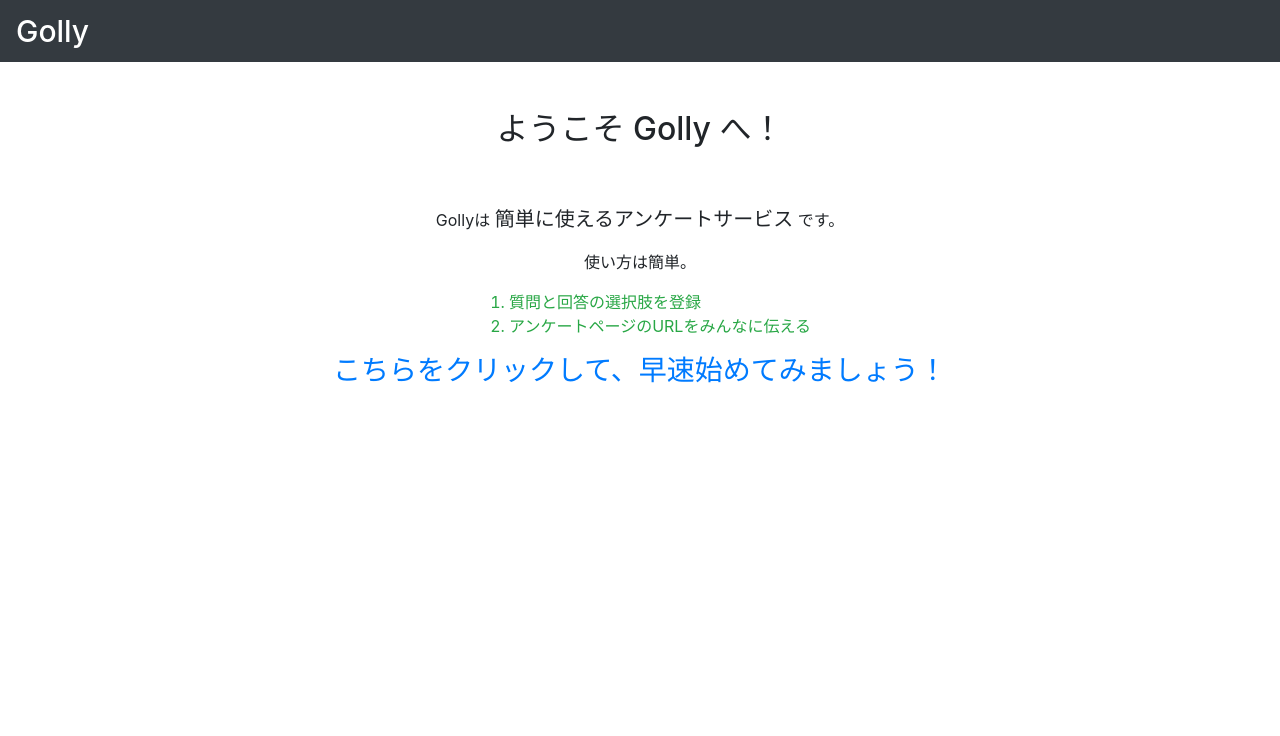
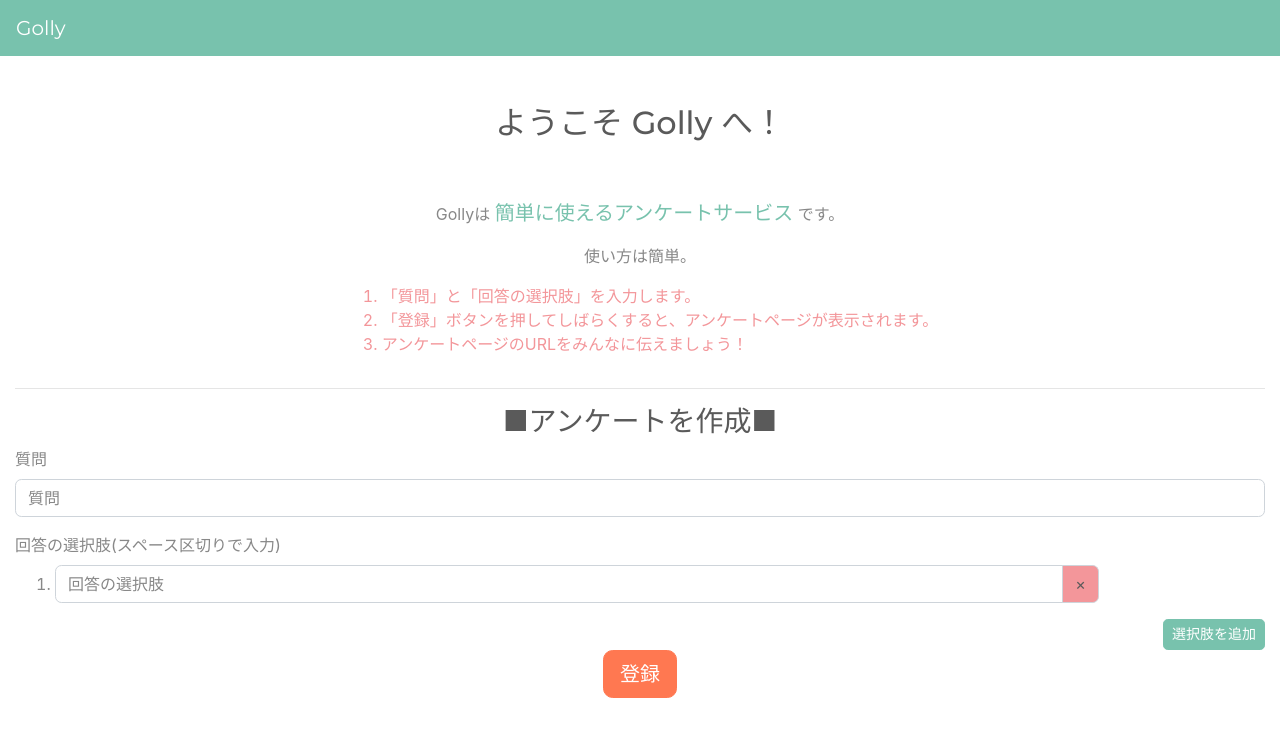
Before and after one commit to genzouw/golly, a Vue app: page / in a window 1280 px wide. Shown: the top 736 px of the page. Built offline with nearby package versions, Linux system fonts and the light colour scheme.

Commit message:
bootstrapデザインを適用.

```diff
--- a/index.html
+++ b/index.html
@@ -6,8 +6,8 @@
     <meta name="viewport" content="width=device-width, user-scalable=0, initial-scale=1.0, minimum-scale=1.0, maximum-scale=1.0" />
     <!-- Bootstrap -->
     <!-- Latest compiled and minified CSS -->
-    <link rel="stylesheet" href="https://maxcdn.bootstrapcdn.com/bootstrap/4.0.0/css/bootstrap.min.css" integrity="sha384-Gn5384xqQ1aoWXA+058RXPxPg6fy4IWvTNh0E263XmFcJlSAwiGgFAW/dAiS6JXm"
-    crossorigin="anonymous" />
+    <link rel="stylesheet" href="https://stackpath.bootstrapcdn.com/bootswatch/4.2.1/minty/bootstrap.min.css" />
+
     <!-- HTML5 Shim and Respond.js IE8 support of HTML5 elements and media queries -->
     <!-- WARNING: Respond.js doesn't work if you view the page via file:// -->
     <!--[if lt IE 9]>
--- a/src/App.vue
+++ b/src/App.vue
@@ -1,11 +1,9 @@
 <template>
   <div class="row">
     <div class="col ml-0 mr-0">
-      <nav class="navbar navbar-expand-lg navbar-dark bg-dark">
+      <nav class="navbar navbar-expand-lg navbar-dark bg-primary">
         <router-link to="/">
-          <a class="navbar-brand" href="/">
-            <h1 class="p-0 m-0" style="font-size: 1.5em;">Golly</h1>
-          </a>
+          <a class="navbar-brand" href="/">Golly</a>
         </router-link>
         <button class="navbar-toggler" type="button" data-toggle="collapse" data-target="#navbarSupportedContent" aria-controls="navbarSupportedContent" aria-expanded="false" aria-label="Toggle navigation">
         </button>
--- a/src/components/Top.vue
+++ b/src/components/Top.vue
@@ -7,41 +7,148 @@
     </div>
 
     <div class="row">
-      <div class="col d-flex justify-content-center">
-        <p>Gollyは <span class="lead">簡単に使えるアンケートサービス</span> です。</p>
+      <div class="col d-flex justify-content-center col-sm-12">
+        <p>Gollyは <span class="lead text-primary">簡単に使えるアンケートサービス</span> です。</p>
 
       </div>
-    </div>
-
-    <div class="row">
-      <div class="col d-flex justify-content-center">
+      <div class="col d-flex justify-content-center col-sm-12">
         <p>使い方は簡単。</p>
       </div>
     </div>
 
     <div class="row">
-      <div class="col d-flex justify-content-center text-success">
+      <div class="col d-flex justify-content-center text-secondary">
         <ol>
-          <li>質問と回答の選択肢を登録</li>
-          <li>アンケートページのURLをみんなに伝える</li>
+          <li>「質問」と「回答の選択肢」を入力します。</li>
+          <li>「登録」ボタンを押してしばらくすると、アンケートページが表示されます。</li>
+          <li>アンケートページのURLをみんなに伝えましょう！</li>
         </ol>
       </div>
     </div>
 
-    <div class="row">
+    <hr />
+
+    <div class="row ">
       <div class="col d-flex justify-content-center">
-        <p class="h3">
-        <router-link to="/create">こちらをクリックして、早速始めてみましょう！</router-link>
-        </p>
+        <h3>■アンケートを作成■</h3>
       </div>
     </div>
+
+    <div class="row">
+      <div class="col">
+        <div id="message" v-bind:class="message_classes">
+          {{ message }}
+        </div>
+      </div>
+    </div>
+
+    <form @submit.prevent>
+      <div class="row">
+        <div class="col">
+          <div class="form-group">
+            <label for="question" class="control-label">質問</label>
+            <input type="text" id="question" name="question" placeholder="質問" class="form-control" v-model="question" required v-validate="'required|min:3'" data-vv-as="質問" />
+            <div class="invalid-feedback">{{ errors.first('question') }}</div>
+          </div>
+          <div class="form-group">
+            <label for="choices" class="control-label">回答の選択肢(スペース区切りで入力)</label>
+            <ol>
+              <li v-for="(it, index) in choices" v-bind:key="index">
+                <div class="form-inline input-group">
+                <input type="text" v-bind:name="'choice' + index" placeholder="回答の選択肢" class="form-control col-sm-10" v-model="it.text" required v-validate="'required|min:3'" data-vv-as="回答の選択肢" />
+                <div class="input-group-append">
+                  <div class="input-group-text bg-secondary" @click.prevent.self="removeChoice(index)">×</div>
+                </div>
+                </div>
+                <div class="invalid-feedback">{{ errors.first('choice' + index) }}</div>
+              </li>
+            </ol>
+            <button class="btn btn-primary btn-sm float-right" @click.prevent.self="appendChoice">選択肢を追加</button>
+          </div>
+        </div>
+      </div>
+
+      <div class="row">
+        <div class="col d-flex justify-content-center col-sm-12">
+          <div class="form-group">
+            <button id="input-submit" class="btn btn-danger btn-lg" @click.prevent.self="regist" :disabled="input_submit_disabled">登録</button>
+          </div>
+        </div>
+      </div>
+    </form>
+
   </div>
 </template>
 
 <script>
+var $ = require('jquery')
+
 export default {
   data () {
-    return {}
+    return {
+      'message': '',
+      'message_classes': '',
+      'question': '',
+      'choices': [
+        { text: '' }
+      ],
+      // 'apiUrl': '//localhost:8081',
+      'apiUrl': '',
+      'input_submit_disabled': false
+    }
+  },
+  methods: {
+    'regist': function (e) {
+      let that = this
+
+      that.$validator.validate().then(function (ok) {
+        if (!ok) {
+          return false
+        }
+
+        $.ajax({
+          url: that.apiUrl + '/questionnaires.php',
+          type: 'POST',
+          dataType: 'json',
+          data: $.param({
+            'question': that.question,
+            'choices': $.map(that.choices, (it) => { return it.text.trim() }).filter((it) => { return it && it.length > 0 })
+          }),
+          complete: function () {
+
+          },
+          success: function (data, status) {
+            that.input_submit_disabled = true
+            that.message = 'アンケート( id = ' + data.id + ')の作成が完了しました！( 3秒後に遷移します。 )'
+            that.message_classes = 'alert alert-success'
+            setTimeout(function () {
+              that.$router.push(
+                {
+                  'path': '/show/' + data.id
+                }
+              )
+            }, 3000)
+          },
+          error: function (data, status) {
+            that.message = data.responseJSON.message || 'アンケートの作成に失敗しました。'
+            that.message_classes = 'alert alert-danger'
+          }
+        })
+      })
+    },
+    'appendChoice': function () {
+      this.choices.push({ 'text': '' })
+    },
+    'removeChoice': function (i) {
+      console.log(i)
+      this.choices.splice(i, 1)
+    }
   }
 }
 </script>
+
+<style>
+.invalid-feedback {
+  display: block;
+}
+</style>
```
